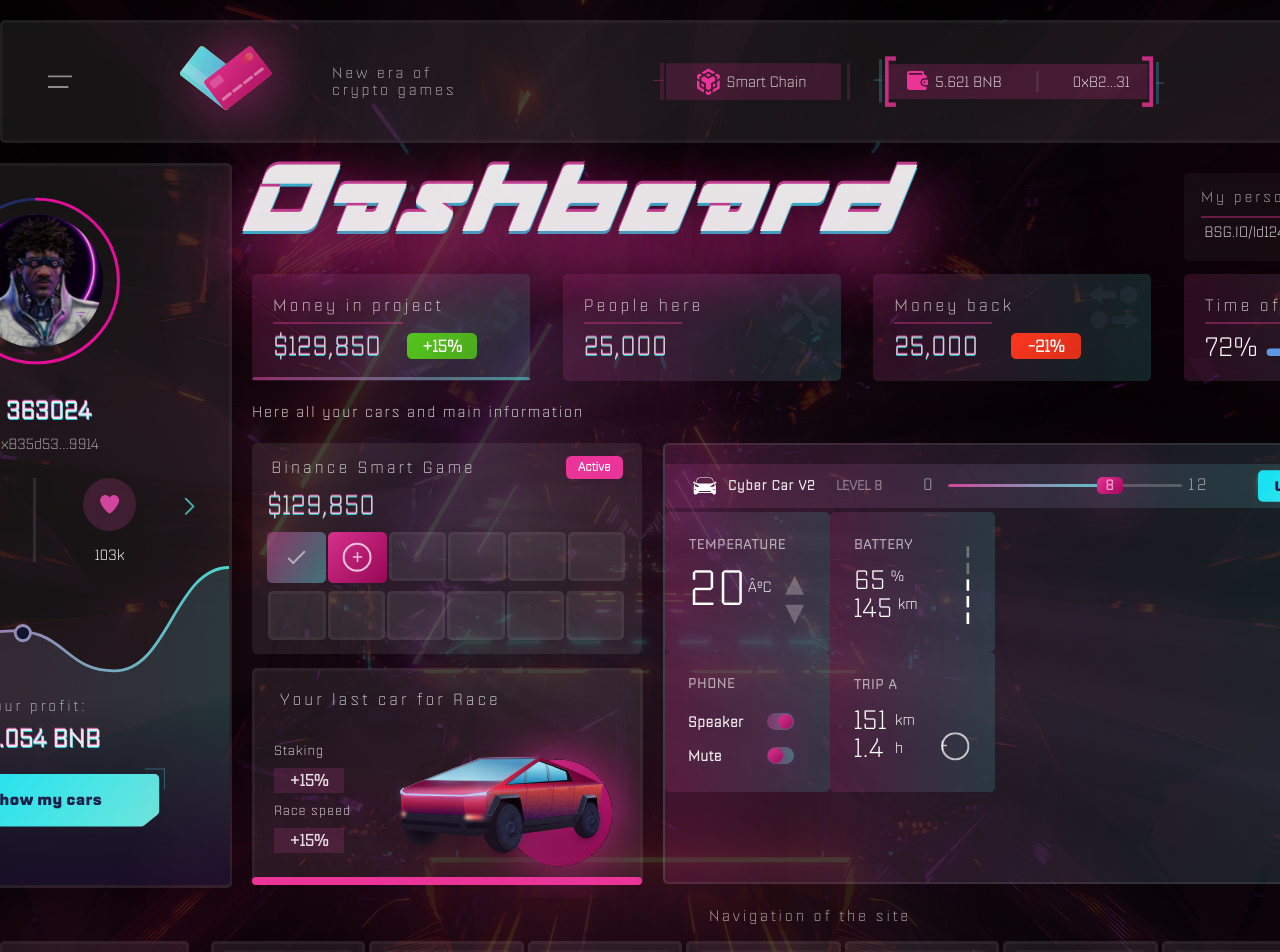
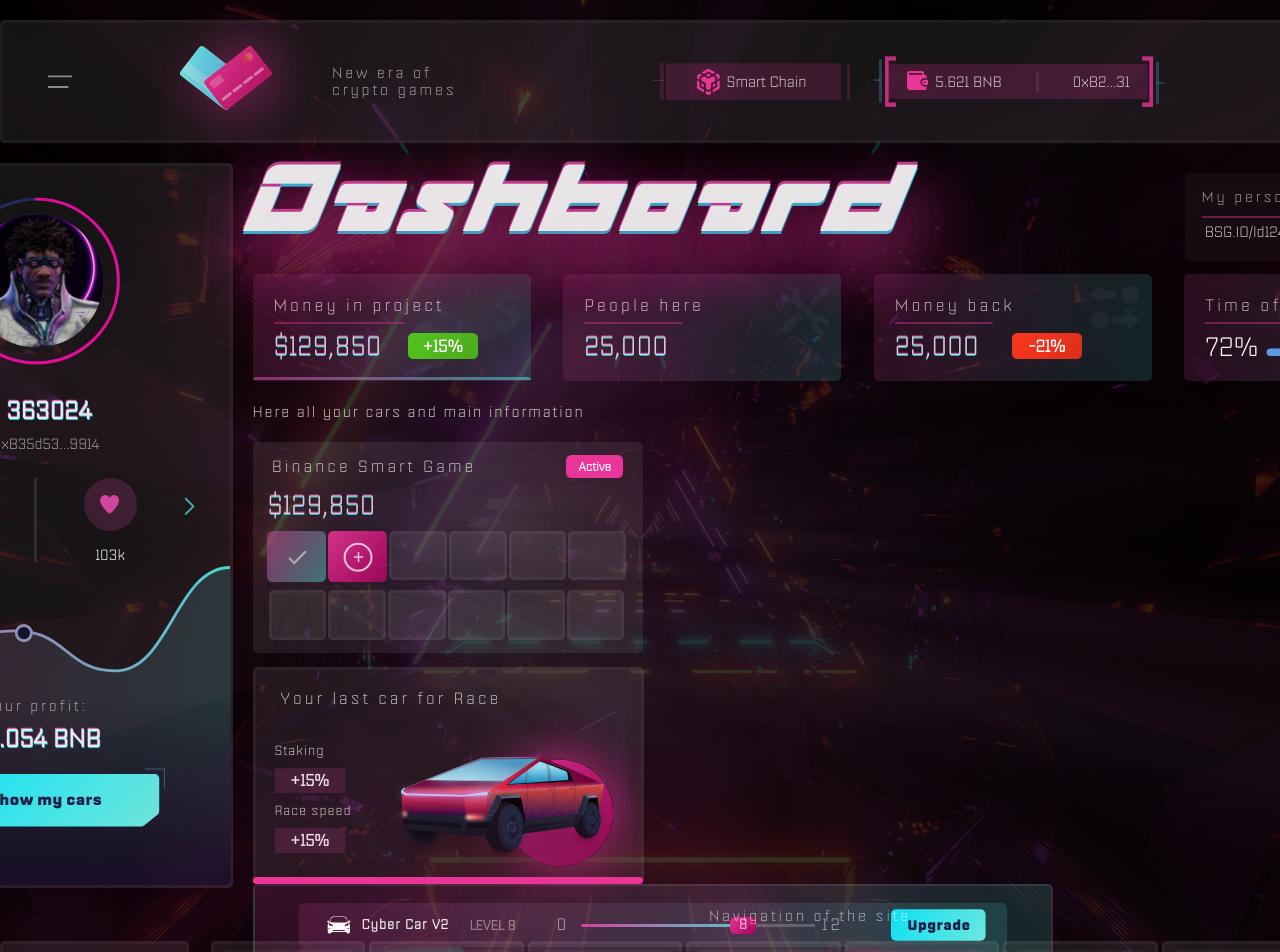
Before and after one commit to Moontrick/reactapp, a React (Create React App) app: page / in a window 1280 px wide. Shown: the top 952 px of the page. Built offline with nearby package versions, Linux system fonts and the light colour scheme.

Commit message:
Update App.scss

```diff
--- a/src/styles/App.scss
+++ b/src/styles/App.scss
@@ -1083,10 +1083,9 @@ footer{
   right: 180px;
 }
 .car{
-  margin-left: 20px;
   display:flex;
   flex-direction: column;
-  justify-content: space-around;
+  align-items: center;
   width:800px;
   height:441px;
   box-sizing: border-box;
@@ -1203,12 +1202,14 @@ footer{
 .car-center-block{
   display:flex;
   flex-direction: row;
+  justify-content: space-between;
   width:708px;
   height:368px;
 }
 .car-parameters{
   display:flex;
   flex-direction: column;
+  justify-content: space-between;
 }
 .car-parameter{
   width:165px;
@@ -1337,6 +1338,8 @@ footer{
   border-radius: 8px;
   margin:1px;
 }
-.down-c-s{
-  display: flex;
+.car-big{
+  width:295px;
+  height:364px;
+  background: url(../assets/images/big-car-bg.svg) center center no-repeat;
 }
```
